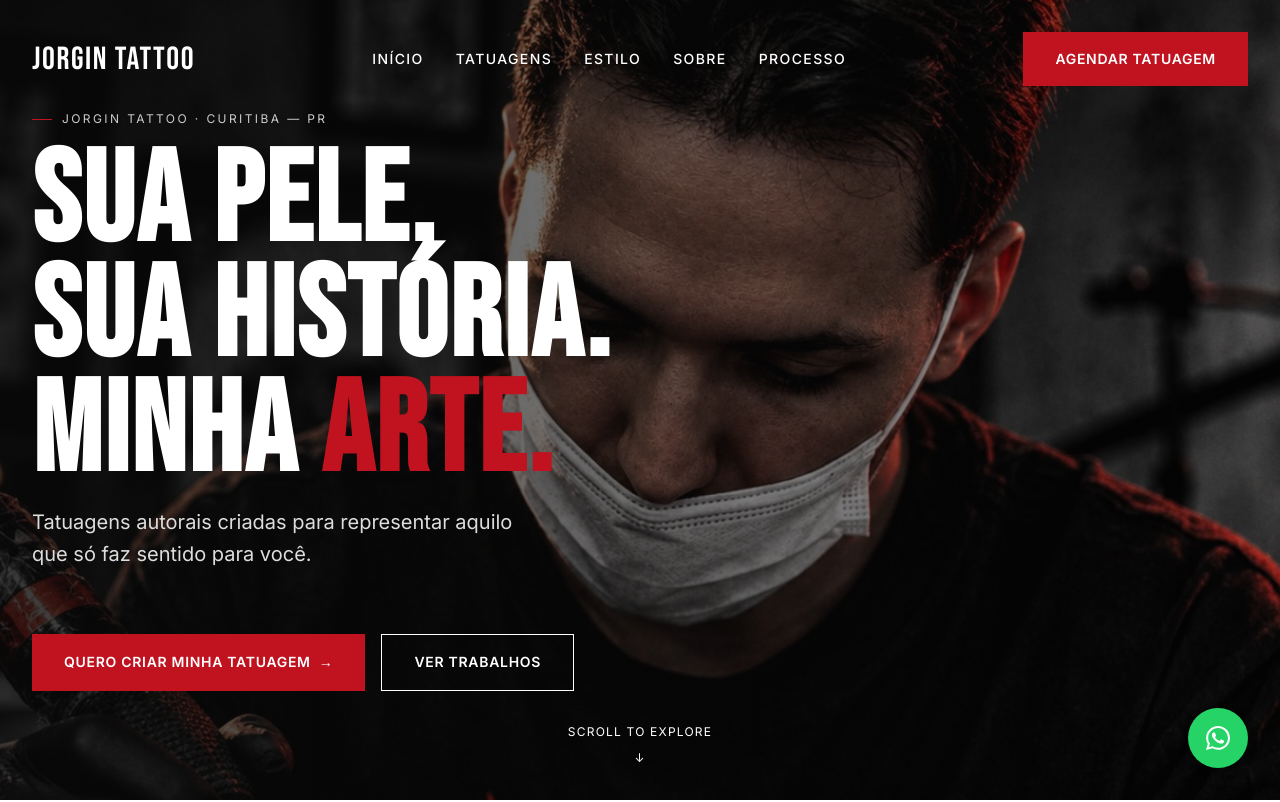
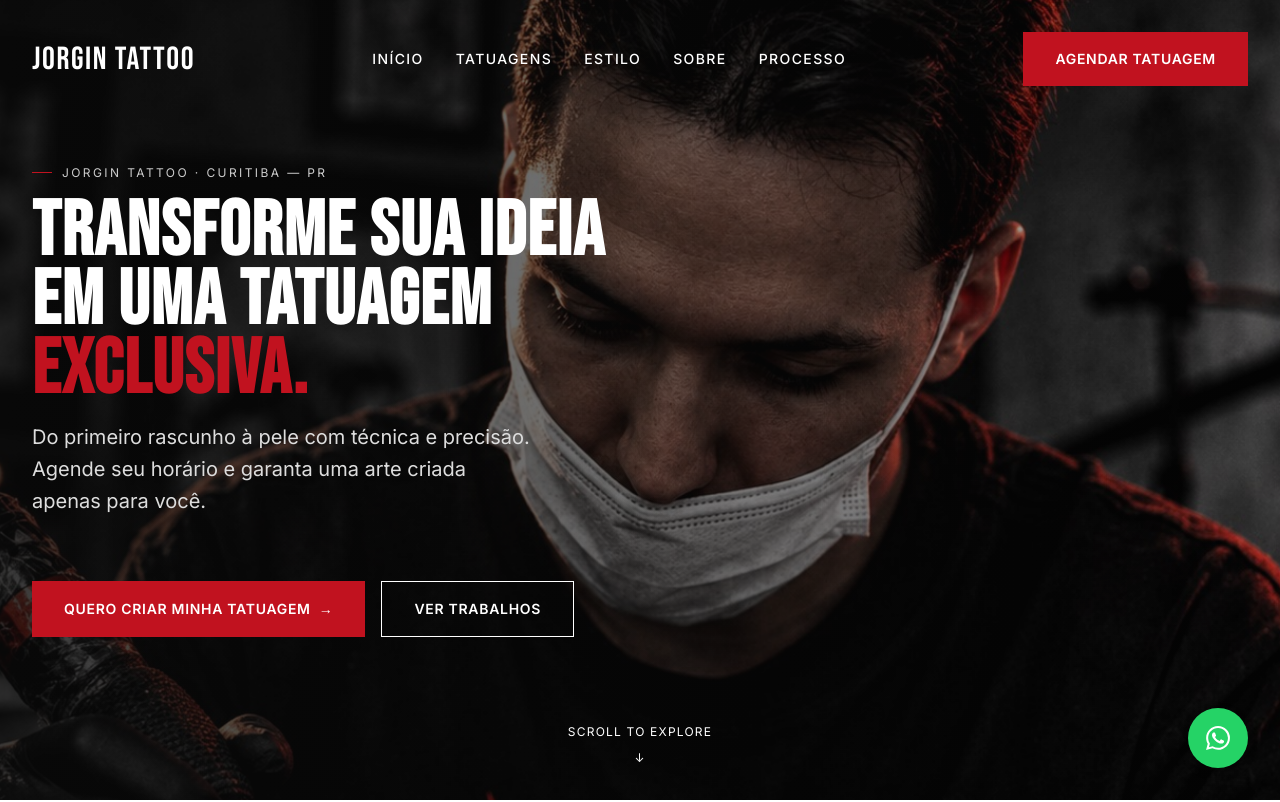
Before and after one commit to wagnerlaramkt/jorgintattoos, a website built with Vite: page index.html in a window 1280 px wide. Shown: the top 802 px of the page. Built offline with nearby package versions, Linux system fonts and the light colour scheme; a web font is replaced by a local one.

Commit message:
Update hero headline and artist copy

```diff
--- a/src/data/content.js
+++ b/src/data/content.js
@@ -1,13 +1,8 @@
 export const content = {
   hero: {
     badge: "JORGIN TATTOO · CURITIBA — PR",
-    headline: {
-      line1: "SUA PELE.",
-      line2: "SUA HISTÓRIA.",
-      line3: "MINHA",
-      highlight: "ARTE."
-    },
-    subtext: "Tatuagens autorais criadas para representar aquilo que só faz sentido para você.",
+    headline: "Transforme sua Ideia<br>em uma Tatuagem<br><span class=\"highlight\">Exclusiva.</span>",
+    subtext: "Do primeiro rascunho à pele com técnica e precisão. Agende seu horário e garanta uma arte criada apenas para você.",
   },
   positioning: {
     title: "NÃO É APENAS UMA TATUAGEM.<br>É UMA PARTE DA SUA HISTÓRIA.",
@@ -33,7 +28,7 @@ export const content = {
   ],
   artist: {
     title: "POR TRÁS DA TINTA",
-    text: "Mais do que executar um desenho, meu trabalho é entender a ideia por trás de cada tatuagem e transformar essa ideia em algo que faça sentido na pele.",
+    text: "Desenho desde criança, influenciado por cartoons, animes e, mais tarde, pela música e pelo metalcore.<br><br>Comecei na tatuagem em 2020, de forma autodidata, e desde então venho construindo minha identidade artística. Em 2021, me mudei para Curitiba, onde continuei aprimorando meu trabalho.<br><br>O <strong>blackwork</strong> é a base da minha arte, explorando contrastes fortes e, cada vez mais, o vermelho como elemento de destaque. Gosto de criar tatuagens exclusivas, pensadas para cada pessoa, levando em consideração sua anatomia, composição e identidade.<br><br>Hoje, atendo em Curitiba e sigo trabalhando para levar minha arte cada vez mais longe, inclusive para fora do Brasil.",
     img: "/images/artist.jpg" // A imagem que você enviou deve ser colocada aqui!
   },
   process: [
--- a/src/main.js
+++ b/src/main.js
@@ -20,7 +20,7 @@ function initData() {
 
   // Hero
   document.getElementById('hero-badge').innerHTML = content.hero.badge;
-  document.getElementById('hero-headline').innerHTML = `${content.hero.headline.line1}<br>${content.hero.headline.line2}<br>${content.hero.headline.line3} <span class="highlight">${content.hero.headline.highlight}</span>`;
+  document.getElementById('hero-headline').innerHTML = content.hero.headline;
   document.getElementById('hero-subtext').textContent = content.hero.subtext;
 
   // Positioning
@@ -63,7 +63,7 @@ function initData() {
 
   // Artist
   document.getElementById('artist-title').textContent = content.artist.title;
-  document.getElementById('artist-text').textContent = content.artist.text;
+  document.getElementById('artist-text').innerHTML = content.artist.text;
   document.getElementById('artist-loc').textContent = siteConfig.location;
   document.getElementById('artist-img').src = content.artist.img;
 
--- a/src/styles/main.css
+++ b/src/styles/main.css
@@ -354,6 +354,7 @@ img {
 
 .hero .headline {
   margin-bottom: var(--spacing-sm);
+  font-size: clamp(2.5rem, 6vw, 5rem);
 }
 
 .hero .subtext {
```
